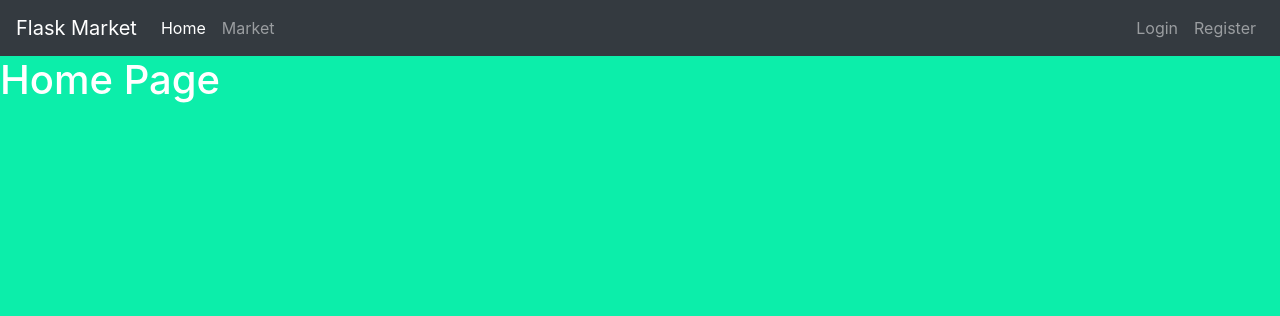
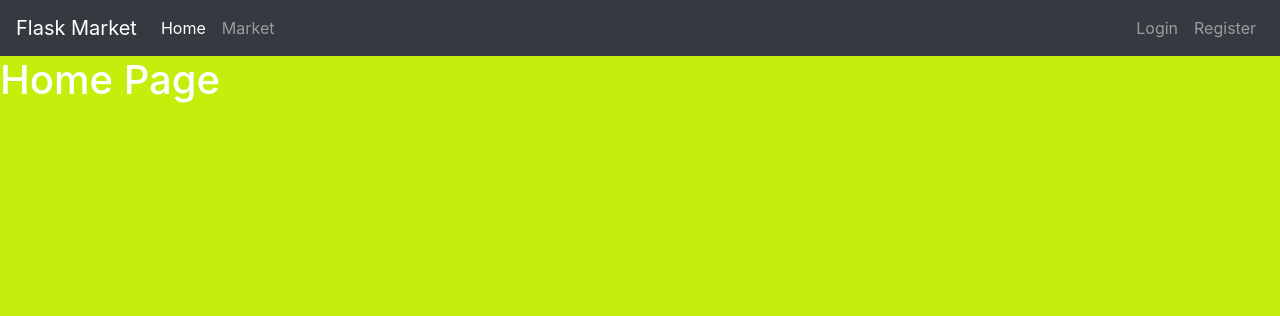
Before and after one commit to giorgiopisano/FlaskMarket, a Flask app: page / in a window 1280 px wide. Shown: the top 316 px of the page. Run offline with Flask 2, Linux system fonts and the light colour scheme.

Commit message:
to yellow

```diff
--- a/templates/home.html
+++ b/templates/home.html
@@ -52,7 +52,7 @@
   </body>
   <style>
       body {
-        background-color: #0ceeaa;
+        background-color: #c4ee0c;
         color: white
       }
   </style>
```
